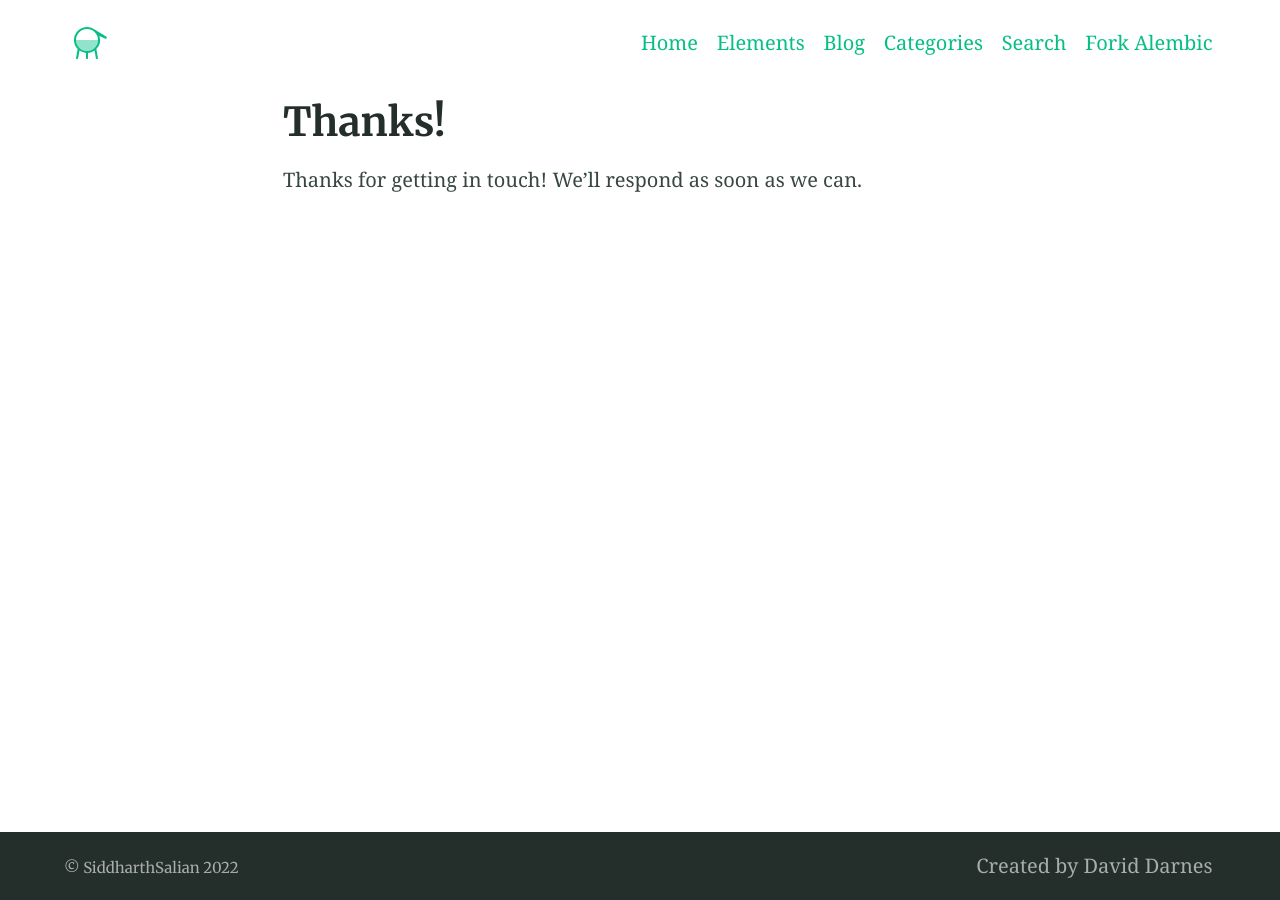
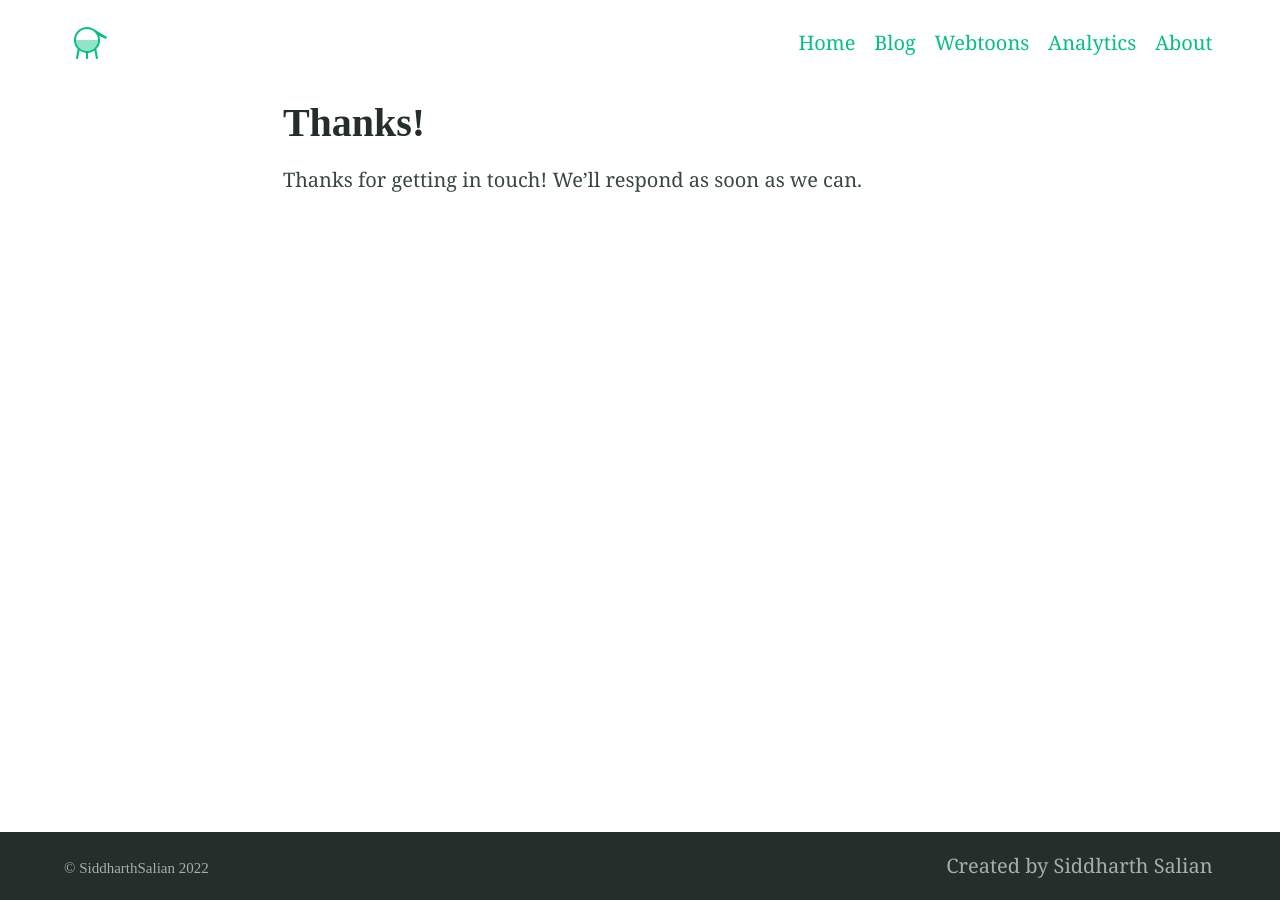
Before and after one commit to SiddharthSalian/saliansiddharth, a Jekyll site: the page built from thanks.md, in a window 1280 px wide. Built offline with Jekyll 4.4.1, drawn with Linux system fonts in a browser that asks for light colours; some web fonts are replaced.

Commit message:
Update _config.yml

```diff
--- a/_config.yml
+++ b/_config.yml
@@ -40,7 +40,7 @@ paginate_path: blog/page:num # jekyll-paginate > blog page
 jekyll-mentions: https://twitter.com # jekyll-mentions > service used when @replying
 twitter:
   username: SalianSiddharth # jekyll-seo-tag > Owners twitter username
-author: SiddharthSalian # jekyll-seo-tag > default author
+author: Siddharth Salian # jekyll-seo-tag > default author
 social: # jekyll-seo-tag > social overrides
   name: Siddharth Salian # jekyll-seo-tag > real name
   links:  # jekyll-seo-tag > social aliases (sameAs)
@@ -98,7 +98,7 @@ logo: "/assets/logos/logo.svg" # Site logo, also used in jekyll-seo-tag
 description: "Here I talk about all things Racing!" # Site description and default description, also used in jekyll-seo-tag
 url: "https://siddharthsalian.github.io" # Site url, also used in jekyll-seo-tag
 baseurl: "/saliansiddharth"
-repo: "https://github.com/daviddarnes/alembic"
+repo: "https://github.com/SiddharthSalian/saliansiddharth"
 email: "siddharthsalian1997@gmail.com"
 # disqus: "alembic-1" # Blog post comments, uncomment the option and set the site ID from your Disqus account
 # date_format: "%-d %B %Y" # Blog post date formatting using placeholder formatting
@@ -123,27 +123,33 @@ favicons: # Favicons are also used in the manifest file. Syntax is 'size: path'
 navigation_header:
 - title: Home
   url: /
-- title: Elements
-  url: /elements/
 - title: Blog
   url: /blog/
-- title: Categories
-  url: /categories/
-- title: Search
-  url: /search/
-- title: Fork Alembic
-  url: https://github.com/daviddarnes/alembic
+- title: Webtoons
+  url: /webtoons/
+- title: Analytics
+  url: /analytics/
+- title: About
+  url: /about/
+# - title: Elements
+#   url: /elements/
+# - title: Categories
+#   url: /categories/
+# - title: Search
+#   url: /search/
+# - title: Fork Alembic
+#   url: https://github.com/daviddarnes/alembic
 
 navigation_footer:
-- title: Created by David Darnes
-  url: https://darn.es
+- title: Created by Siddharth Salian
+#   url: https://darn.es
 
 social_links: # Appears in sidebar. Set the urls then uncomment and comment out as desired
-  Twitter: https://twitter.com/DavidDarnes
-  LinkedIn: https://www.linkedin.com/in/daviddarnes
-  GitHub: https://github.com/daviddarnes
-  link: https://darn.es
-  RSS: /feed.xml
+  Twitter: https://twitter.com/SalianSiddharth
+#   LinkedIn: https://www.linkedin.com/in/daviddarnes
+#   GitHub: https://github.com/daviddarnes
+#   link: https://darn.es
+#   RSS: /feed.xml
 
 sharing_links: # Appear at the bottom of single blog posts, add as desired. The value can be 'true' or the desired button colour
   Twitter: "#0d94e7"
@@ -158,4 +164,4 @@ fonts:
   preconnect_urls:
     - https://fonts.gstatic.com
   font_urls:
-    - https://fonts.googleapis.com/css2?family=Merriweather:wght@400;700&display=swap
+    - https://fonts.googleapis.com/css2?family=Droid+Sans:wght@400;700&display=swap
```
